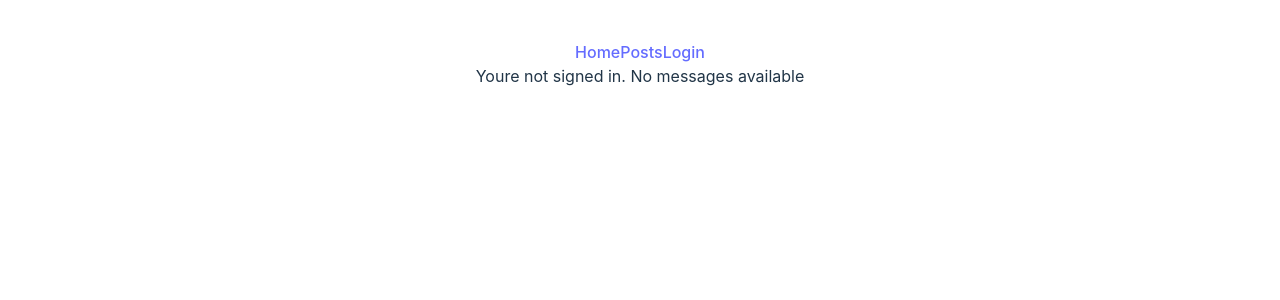
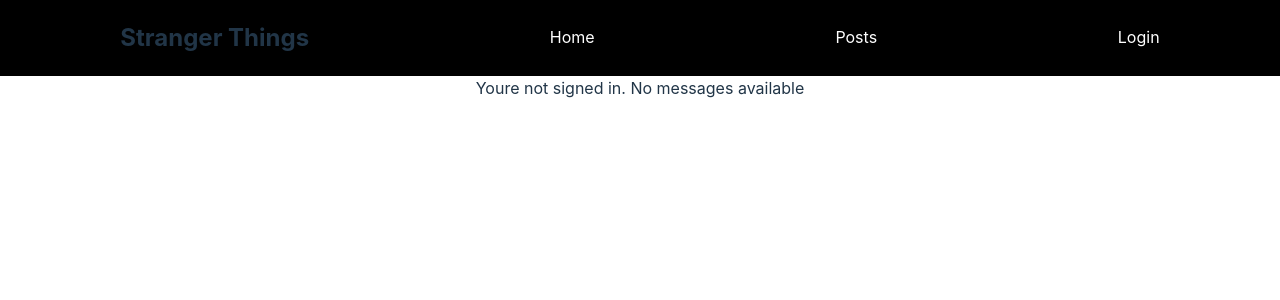
Before and after one commit to repomann/strangersthings_7, a React (Vite) app: page / in a window 1280 px wide. Shown: the top 300 px of the page. Built offline with nearby package versions, Linux system fonts and the light colour scheme.

Commit message:
made updates to the css and started working on the message form component

```diff
--- a/src/API/index.js
+++ b/src/API/index.js
@@ -1,5 +1,5 @@
 const COHORTNAME = '2302-ACC-CT-WEB-PT-A'
-const BASE_URL = `https://strangers-things.herokuapp.com/api/${COHORTNAME}/posts`
+const BASE_URL = `https://strangers-things.herokuapp.com/api/${COHORTNAME}/`
 const API = `${BASE_URL}/${COHORTNAME}`
 
 async function apiCall () {
--- a/src/App.css
+++ b/src/App.css
@@ -1,18 +1,43 @@
 #root {
-  max-width: 1280px;
   margin: 0 auto;
-  padding: 2rem;
   text-align: center;
+}
+
+body {
+  margin: 0;
+  padding: 0;
 }
 
 .postsSection{
   display: flex;
   flex-wrap: wrap;
-  border-radius: 5px;
+  border-radius: 1px;
   background-color: #797979;
   justify-content: space-between;
-  margin: 10px 10px 0px 0px;
+  margin: 10px 0px 0px 0px;
   padding: 10px;
+}
+
+.navbar {
+  display: flex;
+  flex-wrap: wrap;
+  justify-content: space-around;
+  background-color: black;
+}
+
+a {
+  text-decoration: none;
+  color: white;
+  background-color: black;
+  border-radius: 12px;
+  margin-top: 25px;
+}
+
+a:hover {
+  background-color: white;
+  color: black;
+  height: 50%;
+  width: 10%;
 }
 
 
--- /dev/null
+++ b/src/Components/MessagesForm.jsx
@@ -0,0 +1,35 @@
+import { useParams } from "react-router-dom";
+import COHORTNAME from "../API";
+
+function MessagesForm() {
+    let { POST_ID } = useParams()
+    const postMessage = async () => {
+        try {
+          const response = await fetch(`https://strangers-things.herokuapp.com/api/${COHORTNAME}/posts/${POST_ID}/messages`, {
+            method: "POST",
+            headers: {
+              'Content-Type': 'application/json',
+              'Authorization': `Bearer ${""}`
+            },
+            body: JSON.stringify({
+              message: {
+                content: ""
+              }
+            })
+          });
+          const result = await response.json();
+          console.log(result);
+          return result
+        } catch (err) {
+          console.error(err);
+        }
+      }
+  return (
+    <form onSubmit={postMessage}>
+    <input type="text" placeholder="Type Message"></input><br/>
+    <button onClick={postMessage}>Send Message</button>
+    </form>
+  )
+}
+
+export default MessagesForm
--- a/src/Components/Navbar.jsx
+++ b/src/Components/Navbar.jsx
@@ -5,9 +5,12 @@ import { Link } from "react-router-dom"
 function Navbar() {
   return (
     <>
+    <div className="navbar">
+    <h2>Stranger Things</h2>
     <Link to='/'>Home</Link>
     <Link to='/posts'>Posts</Link>
     <Link to='/login'>Login</Link>
+    </div>
     </>
   )
 }
--- a/src/Components/Posts.jsx
+++ b/src/Components/Posts.jsx
@@ -1,6 +1,7 @@
 import COHORTNAME from "../API"
 import { useEffect } from "react"
 import { useState } from "react"
+import MessagesForm from "./MessagesForm"
 
 function Posts() {
     const [data, setData] = useState([])
@@ -31,6 +32,7 @@ function Posts() {
                 <h2>{post.price}</h2>
                 <h2>{post.location}</h2>
                 <p>{post.description}</p>
+                <MessagesForm/>
             </div>
         ))}
     </div>
--- a/src/index.css
+++ b/src/index.css
@@ -14,19 +14,6 @@
   -webkit-text-size-adjust: 100%;
 }
 
-a {
-  font-weight: 500;
-  color: #646cff;
-  text-decoration: inherit;
-}
-a:hover {
-  color: #535bf2;
-}
-
-h1 {
-  font-size: 3.2em;
-  line-height: 1.1;
-}
 
 
 @media (prefers-color-scheme: light) {
@@ -34,9 +21,6 @@ h1 {
     color: #213547;
     background-color: #ffffff;
   }
-  a:hover {
-    color: #747bff;
-  }
   button {
     background-color: #f9f9f9;
   }
```
Also changed, not shown: src/Components/Searchbar.jsx (added).
